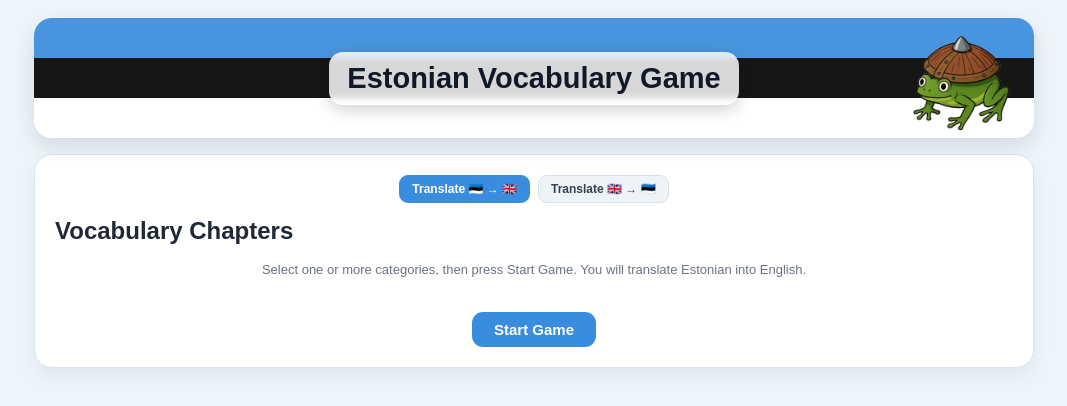
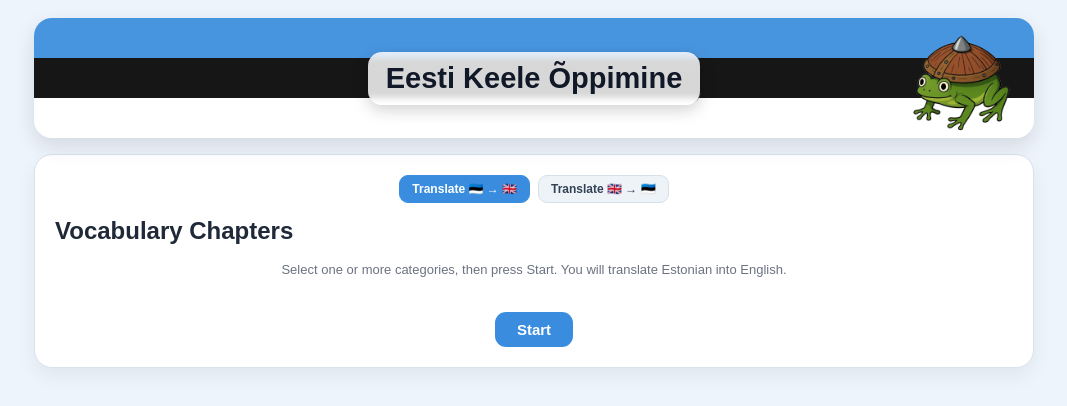
Before and after one commit to Vasilikii-B/Eesti-Keel, a plain HTML site: page index.html in a window 1280 px wide. Both pictures are taken after a click on the button "Translate 🇪🇪 → 🇬🇧". Shown: the whole page, without its empty margins (106-1173 px from the left). Drawn offline with Linux system fonts and the light colour scheme.

Commit message:
Add files via upload

```diff
--- a/index.html
+++ b/index.html
@@ -3,7 +3,7 @@
 <head>
   <meta charset="UTF-8">
   <meta name="viewport" content="width=device-width, initial-scale=1.0">
-  <title>Estonian Vocabulary Game</title>
+  <title>Eesti Keele Õppimine</title>
   <script src="https://cdn.jsdelivr.net/npm/xlsx@0.18.5/dist/xlsx.full.min.js"></script>
 
   <style>
@@ -676,7 +676,7 @@
   <div class="hero">
     <div class="hero-content">
       <div class="hero-badge">
-        <h1>Estonian Vocabulary Game</h1>
+        <h1>Eesti Keele Õppimine</h1>
         <!-- <p>
           Clear the word pool by translating every Estonian word correctly.
         </p> -->
@@ -717,7 +717,7 @@
 
     <div class="button-row" id="translationStartRow" style="display:none;">
       <button class="primary-btn" onclick="startTranslationGame()">
-        Start Game
+        Start
       </button>
     </div>
 
@@ -1363,8 +1363,8 @@ function selectTranslationMode(mode) {
     .getElementById("selectionInstruction")
     .textContent =
       mode === "et-en"
-        ? "Select one or more categories, then press Start Game. You will translate Estonian into English."
-        : "Select one or more categories, then press Start Game. You will translate English into Estonian.";
+        ? "Select one or more categories, then press Start. You will translate Estonian into English."
+        : "Select one or more categories, then press Start. You will translate English into Estonian.";
 
   document
     .getElementById("translationStartRow")
```
Also changed, not shown: 1 other file.
